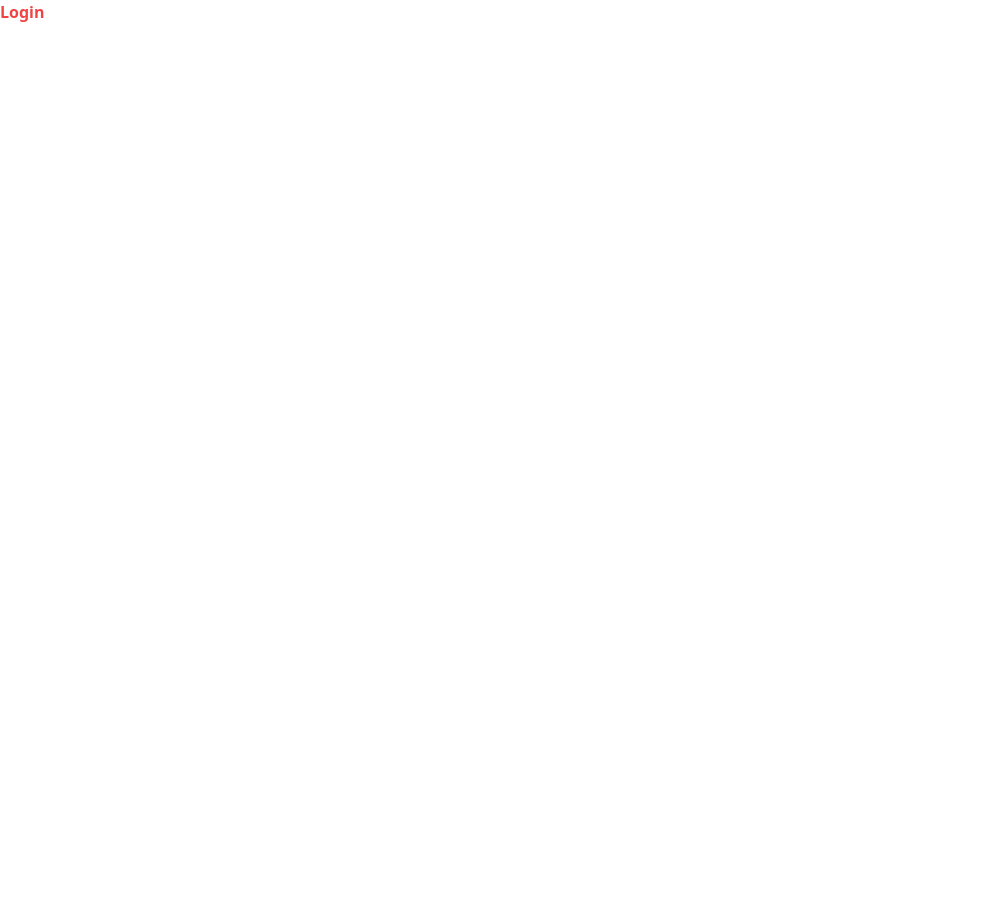
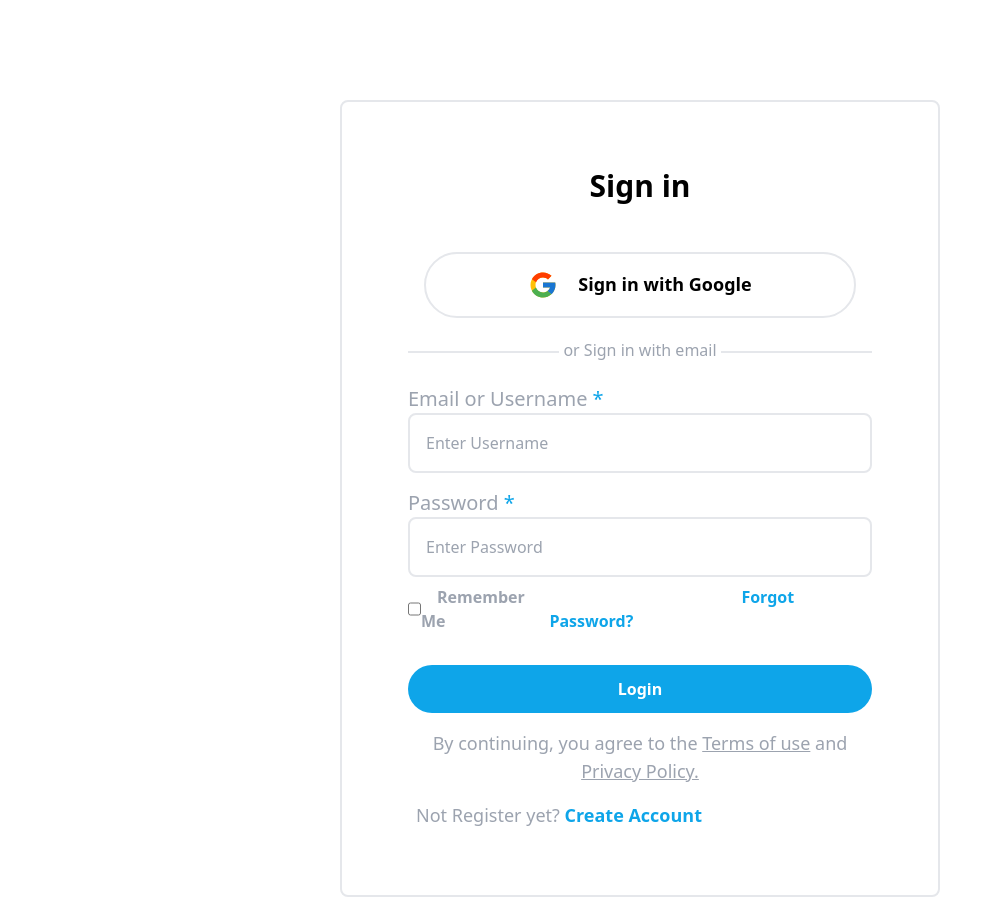
Before and after one commit to asiloprince/cityvet, a React (Vite) app in the folder client/: page /login in a window 1280 px wide. Shown: the whole page, without its empty margins (0-1002 px from the left). Before the commit the page ends 800 px from the top, so only its background shows below. Built offline with nearby package versions, Linux system fonts and the light colour scheme.

Commit message:
Feat : Adding Login PAGE  : Issue : niremove ko lahat nbg javasctipt na nakalagay tas inalis ko ang useState (#3)

```diff
--- a/client/src/pages/login/Login.tsx
+++ b/client/src/pages/login/Login.tsx
@@ -1,5 +1,50 @@
+import {FcGoogle} from 'react-icons/fc'
 function Login() {
-  return <h1 className="font-bold text-red-500">Login</h1>;
+  return (
+
+    <div className=' sm:max-w-[600px] md:max-w-[600px] lg:max-w-[600px] xl:max-w-[600px]  mx-auto '>
+
+      <div className= "mt-[50px] sm:mt-[100px] md:mt-[100px] lg:mt-[100px] xl:mt-[100px] sm:border-2 md:border-2 lg:border-2 xl:border-2 rounded-lg " >
+
+            <div className=' sm:m-[50px] md:m-[50px] lg:m-[50px] xl:m-[50px] text-[#9ca3af]'>
+
+              <form className=' grid sm:grid-cols-1 p-4 sm:justify-center ' >
+                <label className='text-center text-3xl text-[black] font-bold'>Sign in</label>
+
+                <div className='mt-8 grid md:grid-cols-1 text-center items-center border-b-2 '>
+                  <button className='indent-5 mt-4 flex justify-center m-4 border-2 p-2 sm:p-4 md:p-4 lg:p-4 xl:p-4 rounded-full font-bold text-[black] text-lg'>
+                  <FcGoogle size={30}/>
+                  Sign in with Google
+                  </button>
+
+                  <div className='bg-white max-w-[500px] p-1 mx-auto mb-[-15px] '>
+                    <p className='text-center'>or Sign in with email</p>
+                  </div>
+                </div>
+
+                <label className='text-sm sm:text-xl md:text-xl lg:text-xl xl:text-xl mt-8 '>Email or Username<span className='text-[#0ea5e9]'> *</span></label>
+                <input type="text" placeholder="Enter Username" required id='email'  className='p-2 sm:p-4 md:p-4 lg:p-4 xl:p-4  border-b-2 sm:border-2 md:border-2 lg:border-2 xl:border-2 sm:rounded-lg md:rounded-lg lg:rounded-lg xl:rounded-lg'></input>
+
+                <label className='text-sm sm:text-xl md:text-xl lg:text-xl xl:text-xl mt-4'>Password<span className='text-[#0ea5e9]'> *</span></label>
+                <input type='password' placeholder='Enter Password' required id='password'  className='p-2 sm:p-4 md:p-4 lg:p-4 xl:p-4  border-b-2 sm:border-2 md:border-2 lg:border-2 xl:border-2 sm:rounded-lg md:rounded-lg lg:rounded-lg xl:rounded-lg' ></input>
+
+                <div className='mt-2 flex'>
+                  <input type='checkbox' />
+                  <label className='indent-2 sm:indent-4   md:indent-4   lg:indent-4   xlindent-4  : font-bold'>Remember Me</label>
+                  <a href='' className='indent-14 sm:indent-48  md:indent-48   lg:indent-48   xl:indent-48 text-[#0ea5e9] font-bold'>Forgot Password?</a>
+                </div>
+
+                <button type='submit'  className='items-center h-8 sm:h-12 md:h-12 lg:h-12 xl:h-12 mt-8 font-bold text-[white] rounded-full bg-[#0ea5e9] ' >Login</button>
+                <label className='text-center text-sm sm:text-lg md:text-lg lg:text-lg xl:text-lg mt-4'>By continuing, you agree to the <a href='' className='underline underline-offset-1'>Terms of use</a> and <a href='' className='underline underline-offset-1'>Privacy Policy.</a></label>
+                <label className='indent-2 text-sm sm:text-lg md:text-lg lg:text-lg xl:text-lg mt-4'> Not Register yet? <span className='text-[#0ea5e9] font-bold'><a href=''>Create Account</a></span></label>
+
+              </form>
+
+            </div>
+      </div>
+    </div>
+
+  )
 }
 
 export default Login;
```
